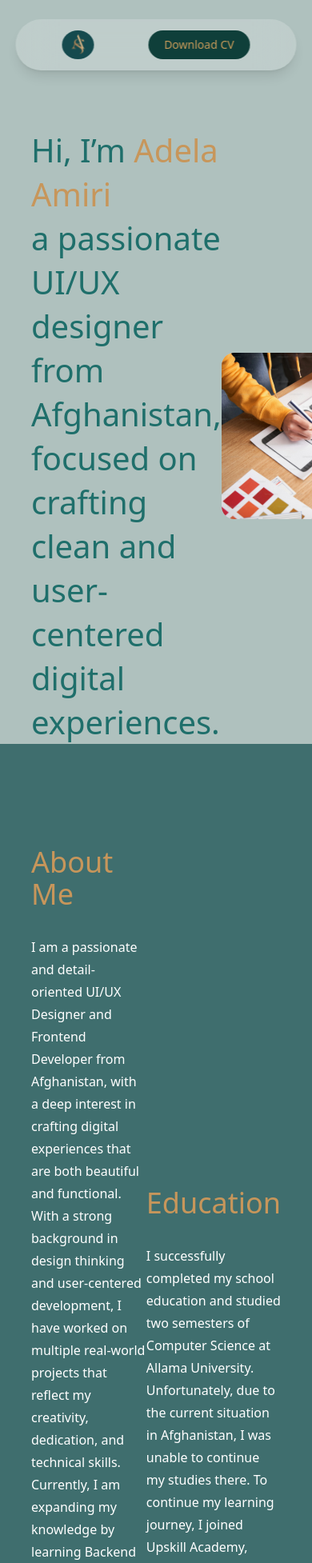
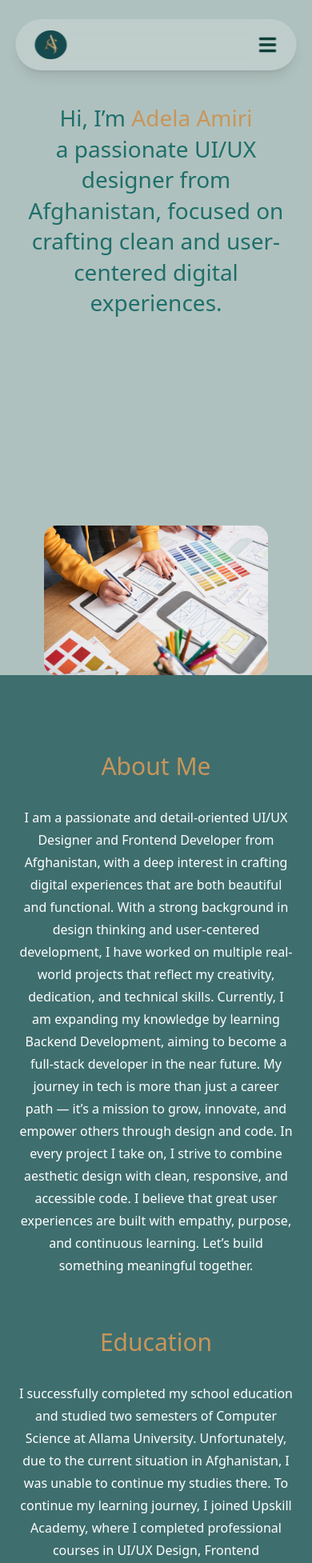
Before and after one commit to adelaamiri/Portfolio, a React (Vite) app in the folder my-project/: page / in a window 390 px wide. Shown: the top 1954 px of the page at 80% size. Built offline with nearby package versions, Linux system fonts and the light colour scheme.

Commit message:
Make Hero and About responsive + mobile navbar

```diff
--- a/my-project/src/components/About.jsx
+++ b/my-project/src/components/About.jsx
@@ -1,24 +1,25 @@
 import { motion } from "framer-motion";
-import aboutImg from "../assets/about.svg";
 
 const About = () => {
   return (
     <section
       id="about"
-      className="bg-bgDark py-32 px-[10%]
+      className="bg-bgDark py-24 md:py-32
+      px-[6%] md:px-[10%]
       flex flex-col gap-20"
     >
-      <div className="flex items-center justify-between">
-        {/* TEXT */}
+      <div className="flex flex-col md:flex-row items-start justify-between gap-16">
+        {/* ABOUT TEXT */}
         <motion.div
           initial={{ x: -80, opacity: 0 }}
           whileInView={{ x: 0, opacity: 1 }}
           transition={{ duration: 0.8 }}
           viewport={{ once: true }}
+          className="text-center md:text-left"
         >
-          <h2 className="text-4xl text-accent mb-8">About Me</h2>
+          <h2 className="text-3xl md:text-4xl text-accent mb-8">About Me</h2>
 
-          <p className="text-white max-w-md leading-7">
+          <p className="text-white max-w-md leading-7 mx-auto md:mx-0">
             I am a passionate and detail-oriented UI/UX Designer and Frontend
             Developer from Afghanistan, with a deep interest in crafting digital
             experiences that are both beautiful and functional. With a strong
@@ -36,15 +37,17 @@ const About = () => {
           </p>
         </motion.div>
 
+        {/* EDUCATION */}
         <motion.div
-          initial={{ x: -80, opacity: 0 }}
+          initial={{ x: 80, opacity: 0 }}
           whileInView={{ x: 0, opacity: 1 }}
           transition={{ duration: 0.8 }}
           viewport={{ once: true }}
+          className="text-center md:text-left"
         >
-          <h2 className="text-4xl text-accent mb-8">Education</h2>
+          <h2 className="text-3xl md:text-4xl text-accent mb-8">Education</h2>
 
-          <p className="text-white max-w-md leading-7">
+          <p className="text-white max-w-md leading-7 mx-auto md:mx-0">
             I successfully completed my school education and studied two
             semesters of Computer Science at Allama University. Unfortunately,
             due to the current situation in Afghanistan, I was unable to
--- a/my-project/src/components/Hero.jsx
+++ b/my-project/src/components/Hero.jsx
@@ -6,16 +6,20 @@ const Hero = () => {
     <section
       id="home"
       className="min-h-screen bg-bgLight
-      flex items-center justify-between
-      px-[10%] pt-40"
+      flex flex-col md:flex-row
+      items-center justify-between
+      px-[6%] md:px-[10%]
+      pt-32 md:pt-40
+      gap-16"
     >
       {/* TEXT */}
       <motion.div
         initial={{ x: -80, opacity: 0 }}
         animate={{ x: 0, opacity: 1 }}
         transition={{ duration: 0.8 }}
+        className="text-center md:text-left"
       >
-        <h1 className="text-[40px] leading-snug text-primary">
+        <h1 className="text-[28px] sm:text-[32px] md:text-[40px] leading-snug text-primary">
           Hi, I’m <span className="text-accent">Adela Amiri</span>
           <br />
           a passionate UI/UX
@@ -29,7 +33,7 @@ const Hero = () => {
       <motion.img
         src={heroImg}
         alt="hero"
-        className="w-[500px] rounded-2xl"
+        className="w-[280px] sm:w-[360px] md:w-[500px] rounded-2xl"
         initial={{ x: 80, opacity: 0 }}
         animate={{ x: 0, opacity: 1 }}
         transition={{ duration: 0.8 }}
--- a/my-project/src/components/Navbar.jsx
+++ b/my-project/src/components/Navbar.jsx
@@ -1,63 +1,115 @@
-import logo from "../assets/logo.svg"; // مسیر لوگو خودت
+import { useState } from "react";
+import logo from "../assets/logo.svg";
+import { FaBars, FaTimes } from "react-icons/fa";
 
 const Navbar = () => {
+  const [open, setOpen] = useState(false);
+
   return (
     <nav
       className="fixed top-6 left-1/2 -translate-x-1/2 z-50 w-[90%] max-w-6xl
       backdrop-blur-xl bg-white/20 rounded-full shadow-lg px-6 py-3"
     >
-      <div className="flex items-center justify-around">
+      <div className="flex items-center justify-between">
         {/* Logo */}
         <div className="flex items-center gap-2">
           <img src={logo} alt="Logo" className="w-10 h-10 object-contain" />
         </div>
 
-        {/* Menu */}
+        {/* Desktop Menu */}
         <ul className="hidden md:flex gap-8 text-[#0F3F3A] font-medium">
           <li>
-            <a href="#home" className="hover:text-[#C89B5A] transition">
+            <a href="#home" className="hover:text-[#C89B5A]">
               Home
             </a>
           </li>
           <li>
-            <a href="#about" className="hover:text-[#C89B5A] transition">
+            <a href="#about" className="hover:text-[#C89B5A]">
               About & Education
             </a>
           </li>
           <li>
-            <a href="#skills" className="hover:text-[#C89B5A] transition">
+            <a href="#skills" className="hover:text-[#C89B5A]">
               Skills
             </a>
           </li>
           <li>
-            <a href="#projects" className="hover:text-[#C89B5A] transition">
+            <a href="#projects" className="hover:text-[#C89B5A]">
               Projects
             </a>
           </li>
           <li>
-            <a href="#contact" className="hover:text-[#C89B5A] transition">
+            <a href="#contact" className="hover:text-[#C89B5A]">
               Contact
             </a>
           </li>
         </ul>
 
-        {/* Download CV */}
-        {/* <a
-          href="/cv.pdf" // فایل CV داخل public
-          download
-          className="bg-[#0F3F3A] text-[#C89B5A] px-5 py-2 rounded-full text-sm
+        {/* Desktop CV Button */}
+        <a
+          href="https://drive.google.com/file/d/1Iz5hiTkJ_7M-edcNtooP2wsXX8OwKGtN/view?usp=drivesdk"
+          target="_blank"
+          rel="noopener noreferrer"
+          className="hidden md:block bg-[#0F3F3A] text-[#C89B5A] px-5 py-2 rounded-full text-sm
           hover:scale-105 transition"
         >
           Download CV
-        </a> */}
-        <a
-          href="https://drive.google.com/file/d/1Iz5hiTkJ_7M-edcNtooP2wsXX8OwKGtN/view?usp=drivesdk"
-          className="bg-[#0F3F3A] text-[#C89B5A] px-5 py-2 rounded-full text-sm
-  hover:scale-105 transition"
+        </a>
+
+        {/* Mobile Menu Button */}
+        <button
+          onClick={() => setOpen(!open)}
+          className="md:hidden text-2xl text-[#0F3F3A]"
         >
-          Download CV
-        </a>
+          {open ? <FaTimes /> : <FaBars />}
+        </button>
       </div>
+
+      {/* Mobile Dropdown */}
+      {open && (
+        <div
+          className="md:hidden mt-4 rounded-2xl bg-white/30 backdrop-blur-xl
+          shadow-lg p-6 text-center"
+        >
+          <ul className="space-y-4 text-[#0F3F3A] font-medium">
+            <li>
+              <a href="#home" onClick={() => setOpen(false)}>
+                Home
+              </a>
+            </li>
+            <li>
+              <a href="#about" onClick={() => setOpen(false)}>
+                About & Education
+              </a>
+            </li>
+            <li>
+              <a href="#skills" onClick={() => setOpen(false)}>
+                Skills
+              </a>
+            </li>
+            <li>
+              <a href="#projects" onClick={() => setOpen(false)}>
+                Projects
+              </a>
+            </li>
+            <li>
+              <a href="#contact" onClick={() => setOpen(false)}>
+                Contact
+              </a>
+            </li>
+          </ul>
+
+          <a
+            href="https://drive.google.com/file/d/1Iz5hiTkJ_7M-edcNtooP2wsXX8OwKGtN/view?usp=drivesdk"
+            target="_blank"
+            rel="noopener noreferrer"
+            className="inline-block mt-6 bg-[#0F3F3A] text-[#C89B5A]
+            px-6 py-2 rounded-full text-sm"
+          >
+            Download CV
+          </a>
+        </div>
+      )}
     </nav>
   );
 };
```
